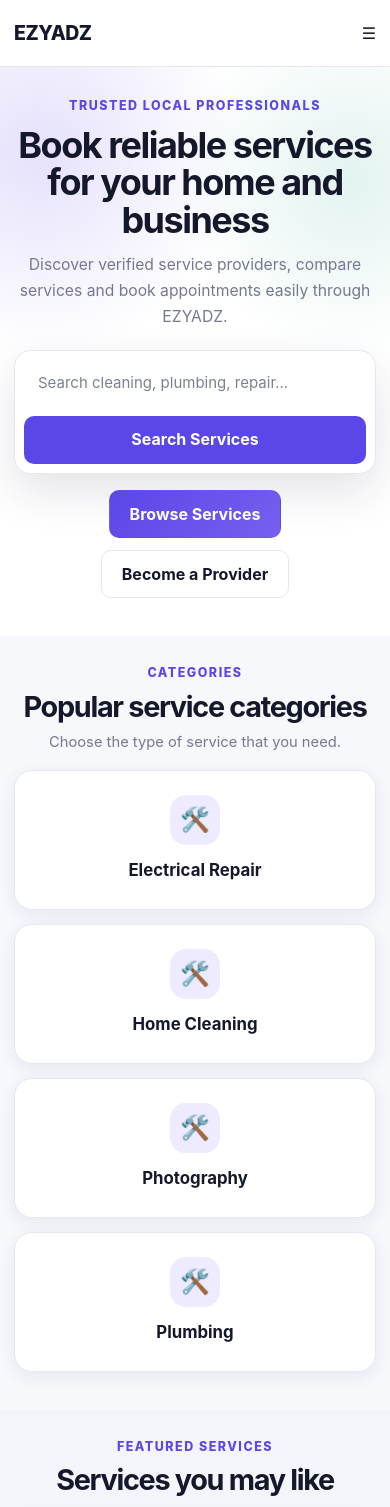
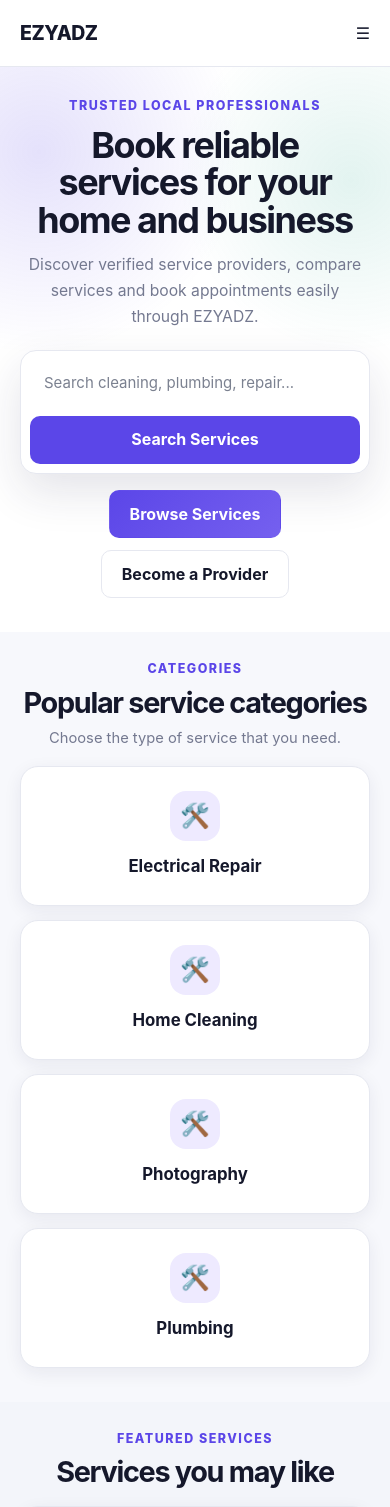
Before and after one commit to Mukesh8248/ezyadz-marketplace, a Django app: page / in a window 390 px wide. Shown: the top 1507 px of the page. Run offline with Django 5.2, Linux system fonts and the light colour scheme; data comes from the database, SQL or seed files in the repository.

Commit message:
Fix page padding and responsive spacing

```diff
--- a/static/css/style.css
+++ b/static/css/style.css
@@ -3295,6 +3296,14 @@ button,
 .site-header .navbar,
 .main-header .navbar {
     min-height: 70px;
+}
+
+/* Desktop navbar horizontal spacing: 30px each side */
+.container,
+.main-header .navbar,
+.footer-container {
+    width: min(1180px, calc(100% - 60px));
+    margin-inline: auto;
 }
 
 /* Remove accidental spacing directly below navbar */
@@ -3309,7 +3318,7 @@ main {
    ========================================================= */
 
 .hero-section {
-    padding: 55px 20px 60px !important;
+    padding: 55px 30px 60px !important;
 }
 
 .hero-content > p {
@@ -3329,14 +3338,12 @@ main {
    ========================================================= */
 
 .home-section {
-    padding: 42px 20px 55px !important;
-}
-
-/* Section with grey background */
+    padding: 42px 30px 55px !important;
+}
+
 .home-section.light-section,
 .light-section.home-section {
-    padding-top: 42px !important;
-    padding-bottom: 55px !important;
+    padding: 42px 30px 55px !important;
 }
 
 /* Heading spacing */
@@ -3466,16 +3478,27 @@ main {
    ========================================================= */
 
 @media (max-width: 900px) {
+    .container,
+    .main-header .navbar,
+    .footer-container {
+        width: calc(100% - 60px);
+    }
+
     .hero-section {
-        padding: 45px 20px 50px !important;
+        padding: 45px 30px 50px !important;
     }
 
     .home-section {
-        padding: 36px 20px 48px !important;
+        padding: 36px 30px 48px !important;
+    }
+
+    .home-section.light-section,
+    .light-section.home-section {
+        padding: 36px 30px 48px !important;
     }
 
     .how-it-works {
-        padding: 42px 20px 50px !important;
+        padding: 42px 30px 50px !important;
     }
 
     .profile-page,
@@ -3507,10 +3545,11 @@ main {
    ========================================================= */
 
 @media (max-width: 700px) {
+    /* 24px space on left and right */
     .container,
     .main-header .navbar,
     .footer-container {
-        width: calc(100% - 28px);
+        width: calc(100% - 48px);
     }
 
     .site-header .navbar,
@@ -3521,12 +3560,13 @@ main {
     .nav-links,
     .main-header .nav-links {
         top: 66px;
-        right: 14px;
-        left: 14px;
-    }
-
+        right: 24px;
+        left: 24px;
+    }
+
+    /* Home hero */
     .hero-section {
-        padding: 30px 14px 38px !important;
+        padding: 30px 24px 38px !important;
     }
 
     .hero-content h1 {
@@ -3547,14 +3587,14 @@ main {
         margin-top: 16px;
     }
 
+    /* Home sections */
     .home-section {
-        padding: 26px 14px 38px !important;
+        padding: 26px 24px 38px !important;
     }
 
     .home-section.light-section,
     .light-section.home-section {
-        padding-top: 26px !important;
-        padding-bottom: 38px !important;
+        padding: 26px 24px 38px !important;
     }
 
     .home-section .section-heading,
@@ -3640,17 +3686,55 @@ main {
    ========================================================= */
 
 @media (max-width: 420px) {
+    /* Keep safe spacing without making content too narrow */
+    .container,
+    .main-header .navbar,
+    .footer-container {
+        width: calc(100% - 40px);
+    }
+
+    .nav-links,
+    .main-header .nav-links {
+        right: 20px;
+        left: 20px;
+    }
+
     .hero-section {
-        padding-top: 24px !important;
+        padding: 24px 20px 34px !important;
     }
 
     .home-section {
-        padding-top: 22px !important;
+        padding: 22px 20px 34px !important;
     }
 
     .home-section.light-section,
     .light-section.home-section {
-        padding-top: 22px !important;
+        padding: 22px 20px 34px !important;
+    }
+
+    .how-it-works {
+        padding: 28px 20px 38px !important;
+    }
+
+    .profile-page,
+    .dashboard-page,
+    .service-list-page,
+    .service-detail-page,
+    .service-form-page,
+    .booking-form-page,
+    .wallet-page {
+        padding: 26px 20px 40px !important;
+    }
+
+    .auth-page,
+    .auth-section,
+    .login-page,
+    .otp-page {
+        padding: 22px 20px !important;
+    }
+
+    .booking-page {
+        padding: 26px 20px 40px !important;
     }
 
     .home-section .category-card {
```
Also changed, not shown: other parts of static/css/style.css (+47 -20 lines).
